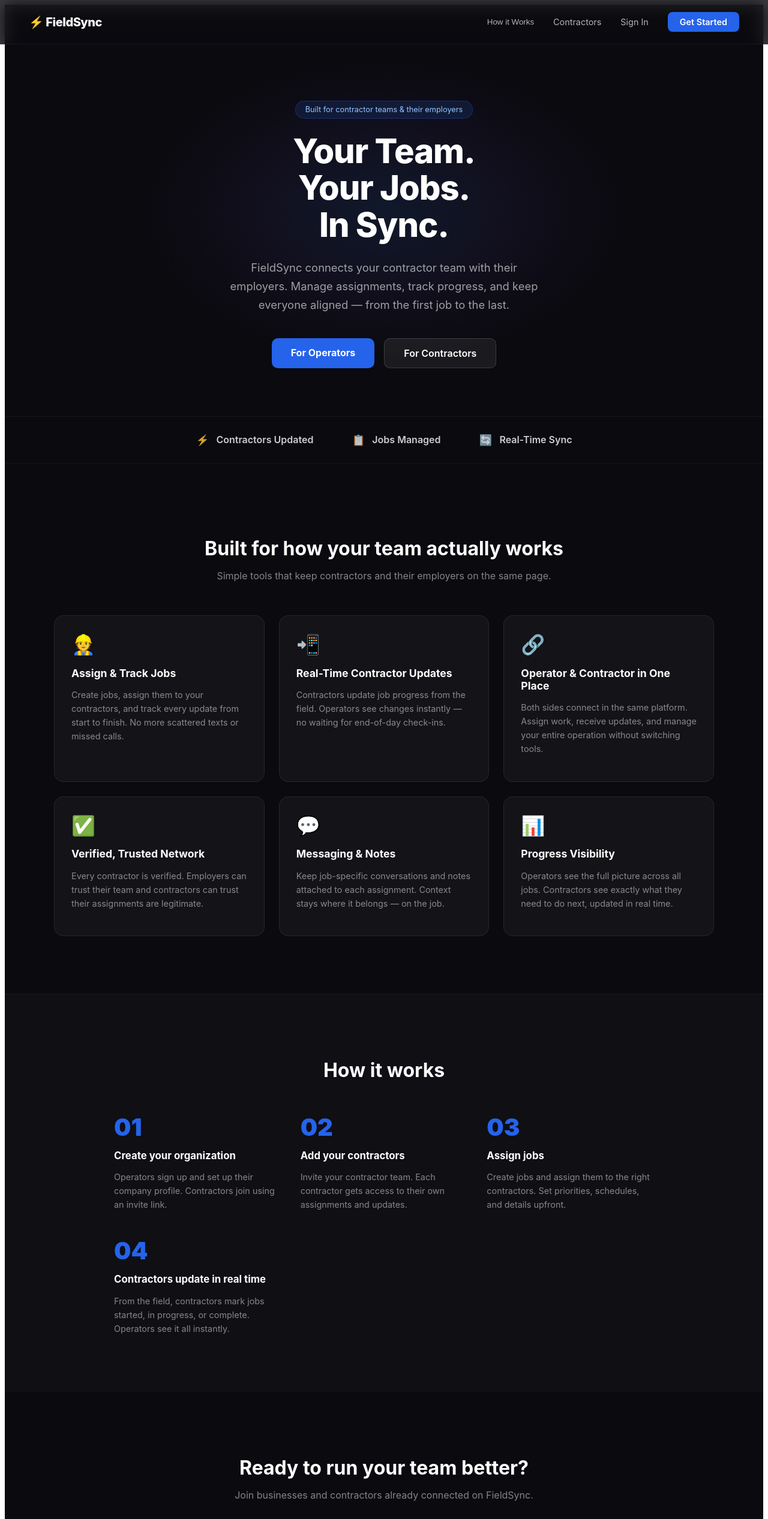
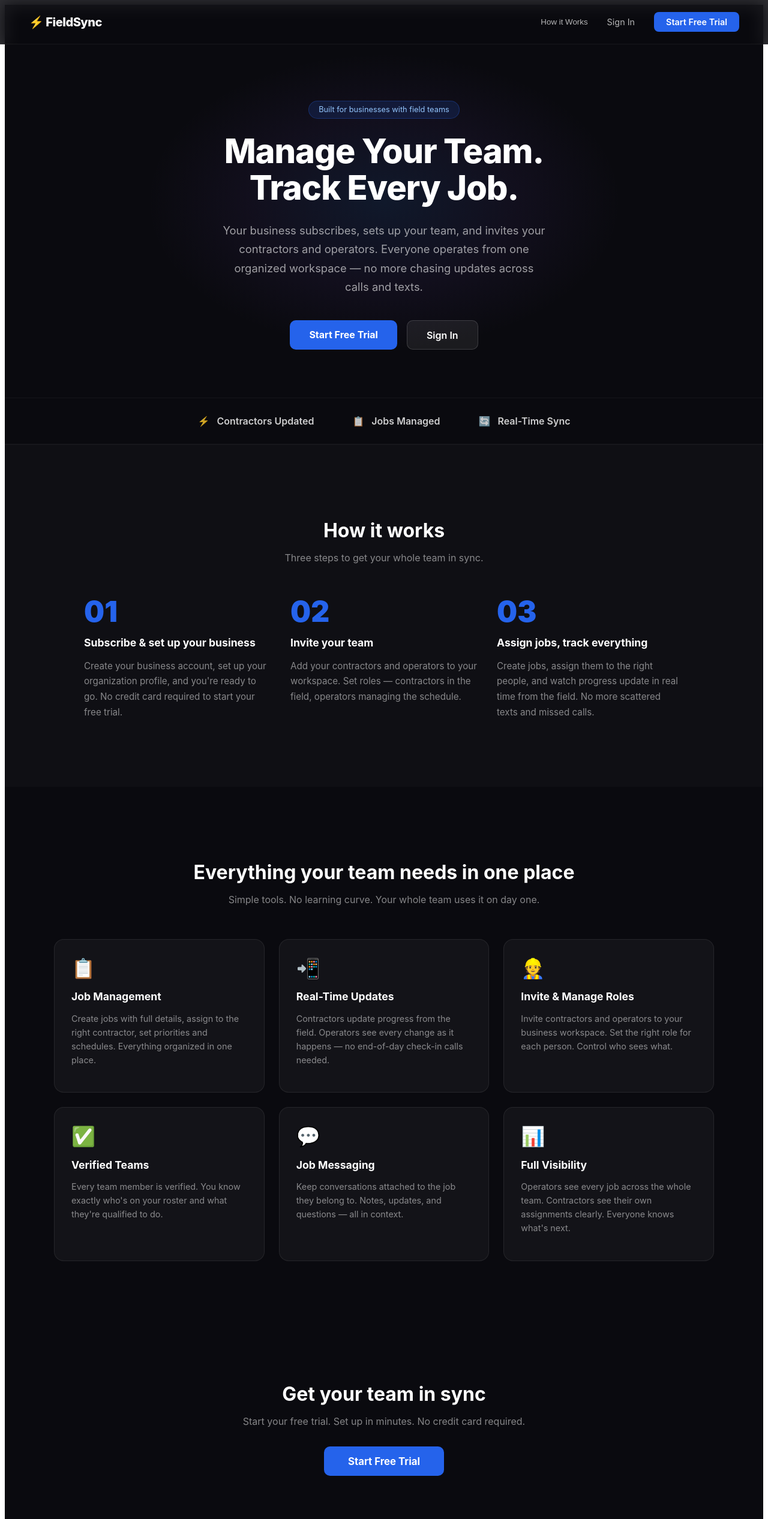
Before and after one commit to gendelmansa/contractor-directory, a Next.js app: page / in a window 1280 px wide. Shown: the top 2533 px of the page at 60% size. Built offline with nearby package versions, Linux system fonts and the light colour scheme.

Commit message:
Homepage rewrite: businesses subscribe and invite their team. Removed 'For Operators/Contractors' CTAs. New message: Subscribe, set up your business, invite your team, manage jobs. Free trial CTA.

```diff
--- a/app/page.tsx
+++ b/app/page.tsx
@@ -11,8 +11,8 @@
   return (
     <>
       <Head>
-        <title>FieldSync — Contractor & Team Management</title>
-        <meta name="description" content="Connect your contractor team with their employers. Manage jobs, track progress, and keep everyone in sync — from the field to the office." />
+        <title>FieldSync — Contractor Team Management</title>
+        <meta name="description" content="Manage your contractor team from one place. Subscribe as a business, invite your contractors and operators, and keep every job in sync." />
         <meta name="viewport" content="width=device-width, initial-scale=1" />
         <script async src="https://www.googletagmanager.com/gtag/js?id=G-GGV4C4BQZT" />
         <script dangerouslySetInnerHTML={{ __html: `window.dataLayer=window.dataLayer||[];function g(){dataLayer.push(arguments)}g('js',new Date());g('config','G-GGV4C4BQZT');` }} />
@@ -21,15 +21,12 @@
       <div style={{ minHeight: '100vh', background: '#0a0a0f', color: '#fff', fontFamily: '-apple-system, BlinkMacSystemFont, "Segoe UI", Roboto, sans-serif' }}>
 
         {/* Navigation */}
-        <nav style={{ display: 'flex', justifyContent: 'space-between', alignItems: 'center', padding: '1.25rem 3rem', position: 'fixed', top: 0, left: 0, right: 0, zIndex: 50, background: 'rgba(10,10,15,0.8)', backdropFilter: 'blur(12px)', borderBottom: '1px solid rgba(255,255,255,0.06)' }}>
-          <div style={{ fontSize: '1.25rem', fontWeight: 800, letterSpacing: '-0.5px', color: '#fff' }}>
-            ⚡ FieldSync
-          </div>
+        <nav style={{ display: 'flex', justifyContent: 'space-between', alignItems: 'center', padding: '1.25rem 3rem', position: 'fixed', top: 0, left: 0, right: 0, zIndex: 50, background: 'rgba(10,10,15,0.85)', backdropFilter: 'blur(12px)', borderBottom: '1px solid rgba(255,255,255,0.06)' }}>
+          <div style={{ fontSize: '1.25rem', fontWeight: 800, letterSpacing: '-0.5px' }}>⚡ FieldSync</div>
           <div style={{ display: 'flex', alignItems: 'center', gap: '2rem', fontSize: '0.9rem' }}>
-            <button onClick={() => scrollToSection('features')} style={{ background: 'none', border: 'none', color: 'rgba(255,255,255,0.7)', cursor: 'pointer', padding: 0 }}>How it Works</button>
-            <Link href="/contractors" style={{ color: 'rgba(255,255,255,0.7)', textDecoration: 'none' }}>Contractors</Link>
+            <button onClick={() => scrollToSection('how-it-works')} style={{ background: 'none', border: 'none', color: 'rgba(255,255,255,0.7)', cursor: 'pointer', padding: 0 }}>How it Works</button>
             <Link href="/login" style={{ color: 'rgba(255,255,255,0.7)', textDecoration: 'none' }}>Sign In</Link>
-            <Link href="/signup" style={{ background: '#2563eb', color: '#fff', padding: '0.5rem 1.25rem', borderRadius: '8px', textDecoration: 'none', fontWeight: 600, fontSize: '0.9rem' }}>Get Started</Link>
+            <Link href="/signup" style={{ background: '#2563eb', color: '#fff', padding: '0.5rem 1.25rem', borderRadius: '8px', textDecoration: 'none', fontWeight: 600 }}>Start Free Trial</Link>
           </div>
         </nav>
 
@@ -38,17 +35,17 @@
           <div style={{ position: 'absolute', top: '50%', left: '50%', transform: 'translate(-50%, -50%)', width: '800px', height: '500px', background: 'radial-gradient(ellipse, rgba(59,130,246,0.12) 0%, rgba(139,92,246,0.06) 40%, transparent 70%)', pointerEvents: 'none' }} />
           <div style={{ position: 'relative', zIndex: 1 }}>
             <div style={{ display: 'inline-block', background: 'rgba(37,99,235,0.15)', border: '1px solid rgba(37,99,235,0.3)', borderRadius: '100px', padding: '0.4rem 1rem', fontSize: '0.8rem', color: '#93c5fd', marginBottom: '1.5rem' }}>
-              Built for contractor teams & their employers
+              Built for businesses with field teams
             </div>
-            <h1 style={{ fontSize: '3.5rem', fontWeight: 800, lineHeight: 1.1, marginBottom: '1.5rem', letterSpacing: '-1px', maxWidth: '700px', margin: '0 auto 1.5rem' }}>
-              Your Team.<br />Your Jobs.<br />In Sync.
+            <h1 style={{ fontSize: '3.5rem', fontWeight: 800, lineHeight: 1.1, marginBottom: '1.5rem', letterSpacing: '-1px', maxWidth: '750px', margin: '0 auto 1.5rem' }}>
+              Manage Your Team.<br />Track Every Job.
             </h1>
             <p style={{ fontSize: '1.15rem', color: 'rgba(255,255,255,0.6)', maxWidth: '540px', margin: '0 auto 2.5rem', lineHeight: 1.7 }}>
-              FieldSync connects your contractor team with their employers. Manage assignments, track progress, and keep everyone aligned — from the first job to the last.
+              Your business subscribes, sets up your team, and invites your contractors and operators. Everyone operates from one organized workspace — no more chasing updates across calls and texts.
             </p>
             <div style={{ display: 'flex', gap: '1rem', justifyContent: 'center', flexWrap: 'wrap' }}>
-              <Link href="/signup?role=operator" style={{ background: '#2563eb', color: '#fff', padding: '0.85rem 2rem', borderRadius: '10px', textDecoration: 'none', fontWeight: 700, fontSize: '1rem', transition: 'background 0.2s' }}>For Operators</Link>
-              <Link href="/signup?role=contractor" style={{ background: 'rgba(255,255,255,0.07)', border: '1px solid rgba(255,255,255,0.15)', color: '#fff', padding: '0.85rem 2rem', borderRadius: '10px', textDecoration: 'none', fontWeight: 600, fontSize: '1rem', transition: 'all 0.2s' }}>For Contractors</Link>
+              <Link href="/signup" style={{ background: '#2563eb', color: '#fff', padding: '0.85rem 2rem', borderRadius: '10px', textDecoration: 'none', fontWeight: 700, fontSize: '1rem' }}>Start Free Trial</Link>
+              <Link href="/login" style={{ background: 'rgba(255,255,255,0.07)', border: '1px solid rgba(255,255,255,0.15)', color: '#fff', padding: '0.85rem 2rem', borderRadius: '10px', textDecoration: 'none', fontWeight: 600, fontSize: '1rem' }}>Sign In</Link>
             </div>
           </div>
         </section>
@@ -61,98 +58,69 @@
             { label: 'Real-Time Sync', icon: '🔄' },
           ].map(stat => (
             <div key={stat.label} style={{ display: 'flex', alignItems: 'center', gap: '0.75rem', color: 'rgba(255,255,255,0.8)', fontSize: '1rem' }}>
-              <span style={{ fontSize: '1.1rem' }}>{stat.icon}</span>
+              <span>{stat.icon}</span>
               <span style={{ fontWeight: 600 }}>{stat.label}</span>
             </div>
           ))}
         </section>
 
-        {/* Features */}
-        <section id="features" style={{ padding: '6rem 3rem' }}>
-          <div style={{ textAlign: 'center', marginBottom: '3.5rem' }}>
-            <h2 style={{ fontSize: '2rem', fontWeight: 700, marginBottom: '0.75rem' }}>Built for how your team actually works</h2>
-            <p style={{ color: 'rgba(255,255,255,0.5)', fontSize: '1rem' }}>Simple tools that keep contractors and their employers on the same page.</p>
-          </div>
-          <div style={{ display: 'grid', gridTemplateColumns: 'repeat(auto-fit, minmax(280px, 1fr))', gap: '1.5rem', maxWidth: '1100px', margin: '0 auto' }}>
-            {[
-              {
-                icon: '👷',
-                title: 'Assign & Track Jobs',
-                desc: 'Create jobs, assign them to your contractors, and track every update from start to finish. No more scattered texts or missed calls.'
-              },
-              {
-                icon: '📲',
-                title: 'Real-Time Contractor Updates',
-                desc: 'Contractors update job progress from the field. Operators see changes instantly — no waiting for end-of-day check-ins.'
-              },
-              {
-                icon: '🔗',
-                title: 'Operator & Contractor in One Place',
-                desc: 'Both sides connect in the same platform. Assign work, receive updates, and manage your entire operation without switching tools.'
-              },
-              {
-                icon: '✅',
-                title: 'Verified, Trusted Network',
-                desc: 'Every contractor is verified. Employers can trust their team and contractors can trust their assignments are legitimate.'
-              },
-              {
-                icon: '💬',
-                title: 'Messaging & Notes',
-                desc: 'Keep job-specific conversations and notes attached to each assignment. Context stays where it belongs — on the job.'
-              },
-              {
-                icon: '📊',
-                title: 'Progress Visibility',
-                desc: 'Operators see the full picture across all jobs. Contractors see exactly what they need to do next, updated in real time.'
-              },
-            ].map(feature => (
-              <div key={feature.title} style={{ background: 'rgba(255,255,255,0.04)', border: '1px solid rgba(255,255,255,0.08)', borderRadius: '16px', padding: '1.75rem' }}>
-                <div style={{ fontSize: '2rem', marginBottom: '1rem' }}>{feature.icon}</div>
-                <h3 style={{ fontSize: '1.1rem', fontWeight: 700, marginBottom: '0.5rem' }}>{feature.title}</h3>
-                <p style={{ color: 'rgba(255,255,255,0.5)', fontSize: '0.9rem', lineHeight: 1.6 }}>{feature.desc}</p>
-              </div>
-            ))}
-          </div>
-        </section>
-
         {/* How it Works */}
-        <section style={{ padding: '5rem 3rem', background: 'rgba(255,255,255,0.02)', borderTop: '1px solid rgba(255,255,255,0.04)' }}>
-          <div style={{ maxWidth: '900px', margin: '0 auto' }}>
-            <h2 style={{ fontSize: '2rem', fontWeight: 700, textAlign: 'center', marginBottom: '3.5rem' }}>How it works</h2>
-            <div style={{ display: 'grid', gridTemplateColumns: 'repeat(auto-fit, minmax(240px, 1fr))', gap: '2rem' }}>
+        <section id="how-it-works" style={{ padding: '6rem 3rem', background: 'rgba(255,255,255,0.02)', borderTop: '1px solid rgba(255,255,255,0.04)' }}>
+          <div style={{ maxWidth: '1000px', margin: '0 auto' }}>
+            <h2 style={{ fontSize: '2rem', fontWeight: 700, textAlign: 'center', marginBottom: '0.75rem' }}>How it works</h2>
+            <p style={{ textAlign: 'center', color: 'rgba(255,255,255,0.5)', marginBottom: '3.5rem' }}>Three steps to get your whole team in sync.</p>
+            <div style={{ display: 'grid', gridTemplateColumns: 'repeat(auto-fit, minmax(280px, 1fr))', gap: '2rem' }}>
               {[
-                { step: '01', title: 'Create your organization', desc: 'Operators sign up and set up their company profile. Contractors join using an invite link.' },
-                { step: '02', title: 'Add your contractors', desc: 'Invite your contractor team. Each contractor gets access to their own assignments and updates.' },
-                { step: '03', title: 'Assign jobs', desc: 'Create jobs and assign them to the right contractors. Set priorities, schedules, and details upfront.' },
-                { step: '04', title: 'Contractors update in real time', desc: 'From the field, contractors mark jobs started, in progress, or complete. Operators see it all instantly.' },
+                { step: '01', title: 'Subscribe & set up your business', desc: 'Create your business account, set up your organization profile, and you\'re ready to go. No credit card required to start your free trial.' },
+                { step: '02', title: 'Invite your team', desc: 'Add your contractors and operators to your workspace. Set roles — contractors in the field, operators managing the schedule.' },
+                { step: '03', title: 'Assign jobs, track everything', desc: 'Create jobs, assign them to the right people, and watch progress update in real time from the field. No more scattered texts and missed calls.' },
               ].map(item => (
                 <div key={item.step}>
-                  <div style={{ fontSize: '2.5rem', fontWeight: 900, color: '#2563eb', marginBottom: '0.75rem', lineHeight: 1 }}>{item.step}</div>
-                  <h3 style={{ fontSize: '1.05rem', fontWeight: 700, marginBottom: '0.5rem' }}>{item.title}</h3>
-                  <p style={{ color: 'rgba(255,255,255,0.5)', fontSize: '0.9rem', lineHeight: 1.6 }}>{item.desc}</p>
+                  <div style={{ fontSize: '3rem', fontWeight: 900, color: '#2563eb', marginBottom: '1rem', lineHeight: 1 }}>{item.step}</div>
+                  <h3 style={{ fontSize: '1.1rem', fontWeight: 700, marginBottom: '0.5rem' }}>{item.title}</h3>
+                  <p style={{ color: 'rgba(255,255,255,0.5)', fontSize: '0.95rem', lineHeight: 1.7 }}>{item.desc}</p>
                 </div>
               ))}
             </div>
           </div>
         </section>
 
-        {/* CTA Banner */}
+        {/* Features */}
+        <section style={{ padding: '6rem 3rem' }}>
+          <div style={{ textAlign: 'center', marginBottom: '3.5rem' }}>
+            <h2 style={{ fontSize: '2rem', fontWeight: 700, marginBottom: '0.75rem' }}>Everything your team needs in one place</h2>
+            <p style={{ color: 'rgba(255,255,255,0.5)', fontSize: '1rem' }}>Simple tools. No learning curve. Your whole team uses it on day one.</p>
+          </div>
+          <div style={{ display: 'grid', gridTemplateColumns: 'repeat(auto-fit, minmax(280px, 1fr))', gap: '1.5rem', maxWidth: '1100px', margin: '0 auto' }}>
+            {[
+              { icon: '📋', title: 'Job Management', desc: 'Create jobs with full details, assign to the right contractor, set priorities and schedules. Everything organized in one place.' },
+              { icon: '📲', title: 'Real-Time Updates', desc: 'Contractors update progress from the field. Operators see every change as it happens — no end-of-day check-in calls needed.' },
+              { icon: '👷', title: 'Invite & Manage Roles', desc: 'Invite contractors and operators to your business workspace. Set the right role for each person. Control who sees what.' },
+              { icon: '✅', title: 'Verified Teams', desc: 'Every team member is verified. You know exactly who\'s on your roster and what they\'re qualified to do.' },
+              { icon: '💬', title: 'Job Messaging', desc: 'Keep conversations attached to the job they belong to. Notes, updates, and questions — all in context.' },
+              { icon: '📊', title: 'Full Visibility', desc: 'Operators see every job across the whole team. Contractors see their own assignments clearly. Everyone knows what\'s next.' },
+            ].map(f => (
+              <div key={f.title} style={{ background: 'rgba(255,255,255,0.04)', border: '1px solid rgba(255,255,255,0.08)', borderRadius: '16px', padding: '1.75rem' }}>
+                <div style={{ fontSize: '2rem', marginBottom: '1rem' }}>{f.icon}</div>
+                <h3 style={{ fontSize: '1.1rem', fontWeight: 700, marginBottom: '0.5rem' }}>{f.title}</h3>
+                <p style={{ color: 'rgba(255,255,255,0.5)', fontSize: '0.9rem', lineHeight: 1.6 }}>{f.desc}</p>
+              </div>
+            ))}
+          </div>
+        </section>
+
+        {/* CTA */}
         <section style={{ padding: '5rem 3rem', textAlign: 'center' }}>
-          <h2 style={{ fontSize: '2rem', fontWeight: 700, marginBottom: '1rem' }}>Ready to run your team better?</h2>
-          <p style={{ color: 'rgba(255,255,255,0.5)', marginBottom: '2rem', fontSize: '1rem' }}>Join businesses and contractors already connected on FieldSync.</p>
-          <div style={{ display: 'flex', gap: '1rem', justifyContent: 'center', flexWrap: 'wrap' }}>
-            <Link href="/signup?role=operator" style={{ background: '#2563eb', color: '#fff', padding: '0.85rem 2rem', borderRadius: '10px', textDecoration: 'none', fontWeight: 700 }}>Start as Operator</Link>
-            <Link href="/signup?role=contractor" style={{ background: 'rgba(255,255,255,0.07)', border: '1px solid rgba(255,255,255,0.15)', color: '#fff', padding: '0.85rem 2rem', borderRadius: '10px', textDecoration: 'none', fontWeight: 600 }}>Join as Contractor</Link>
-          </div>
+          <h2 style={{ fontSize: '2rem', fontWeight: 700, marginBottom: '1rem' }}>Get your team in sync</h2>
+          <p style={{ color: 'rgba(255,255,255,0.5)', marginBottom: '2rem', fontSize: '1rem' }}>Start your free trial. Set up in minutes. No credit card required.</p>
+          <Link href="/signup" style={{ display: 'inline-block', background: '#2563eb', color: '#fff', padding: '0.9rem 2.5rem', borderRadius: '10px', textDecoration: 'none', fontWeight: 700, fontSize: '1.05rem' }}>Start Free Trial</Link>
         </section>
 
         {/* Footer */}
         <footer style={{ borderTop: '1px solid rgba(255,255,255,0.06)', padding: '2rem 3rem', display: 'flex', justifyContent: 'space-between', alignItems: 'center', flexWrap: 'wrap', gap: '1rem' }}>
-          <div style={{ fontSize: '1rem', fontWeight: 700 }}>⚡ FieldSync</div>
+          <div style={{ fontWeight: 700 }}>⚡ FieldSync</div>
           <div style={{ display: 'flex', gap: '1.5rem', fontSize: '0.85rem', color: 'rgba(255,255,255,0.4)' }}>
-            <a href="/about" style={{ color: 'rgba(255,255,255,0.4)', textDecoration: 'none' }}>About</a>
             <a href="/login" style={{ color: 'rgba(255,255,255,0.4)', textDecoration: 'none' }}>Sign In</a>
-            <a href="/contractors" style={{ color: 'rgba(255,255,255,0.4)', textDecoration: 'none' }}>Contractors</a>
             <span>Privacy</span>
             <span>Terms</span>
           </div>
@@ -162,4 +130,4 @@
       </div>
     </>
   );
-}// deployed: 20260329212923
+}
```
